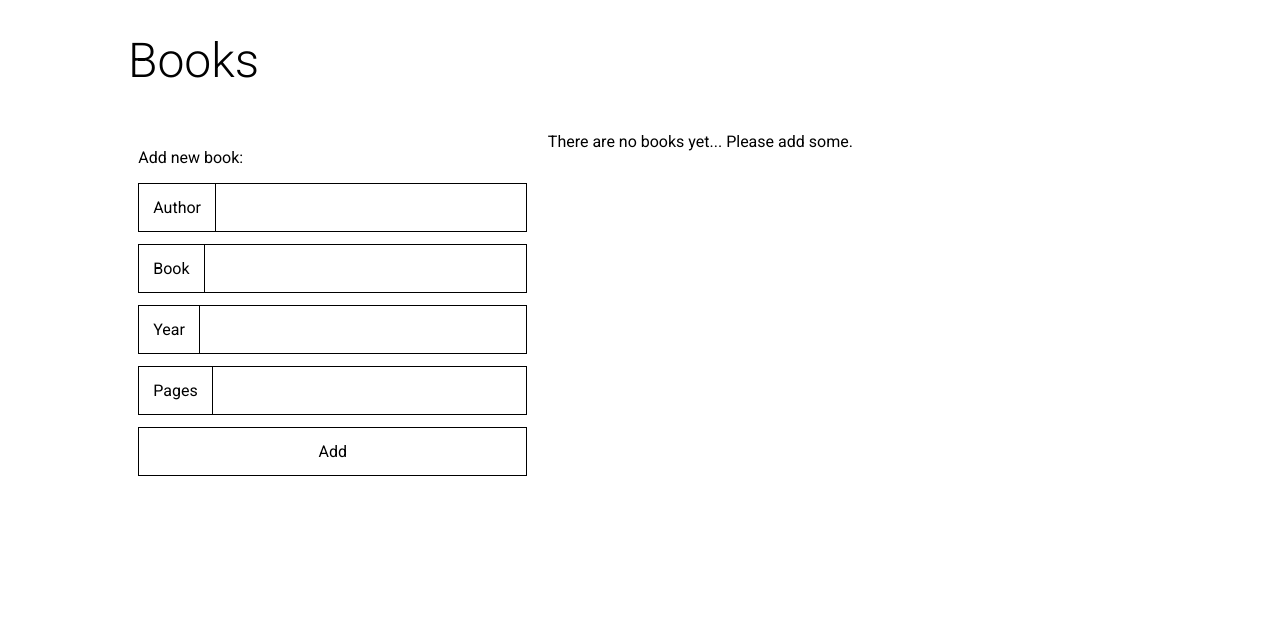
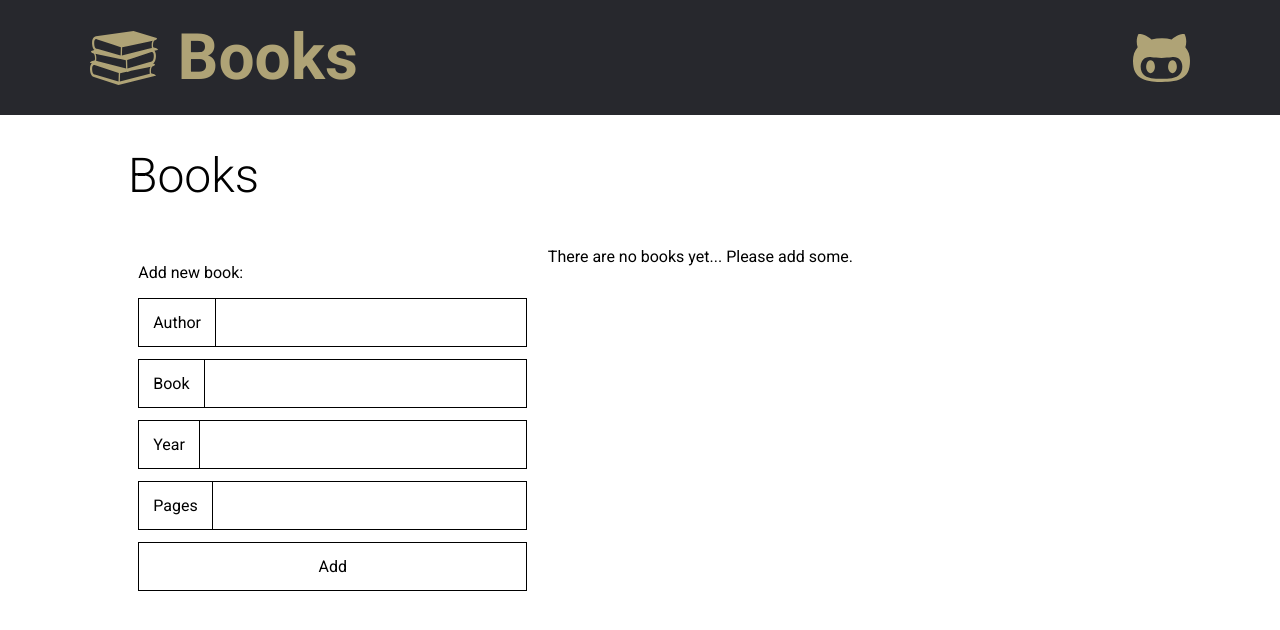
Before and after one commit to romankrru/books, a React app: page / in a window 1280 px wide. Shown: the top 630 px of the page. Built offline with nearby package versions, Linux system fonts and the light colour scheme.

Commit message:
Add Header

```diff
--- /dev/null
+++ b/src/components/Header/Header.css
@@ -0,0 +1,29 @@
+.Header {
+  background-color: #27282D;
+}
+
+.HeaderInner {
+  display: flex;
+  justify-content: space-between;
+  align-items: center;
+  padding: 20px 2%;
+  width: 90%;
+  max-width: 1500px;
+  margin: 0 auto;
+}
+
+.GithubLink {
+  display: block;
+  width: 57px;
+  height: 48px;
+
+  font-size: 0;
+
+  background-repeat: no-repeat;
+  background-position: center;
+  background-image: url('../../assets/img/icons/github-character.svg');
+}
+
+.GithubLink:hover {
+  background-image: url('../../assets/img/icons/github-character-hover.svg');
+}
--- /dev/null
+++ b/src/components/Header/Header.js
@@ -0,0 +1,21 @@
+import React from 'react';
+
+import styles from './Header.css';
+import Logo from '../Logo/Logo';
+
+const GithubLink = () => (
+  <a className={styles.GithubLink} href="https://github.com/romankrru/books">
+    Gihub
+  </a>
+);
+
+const Header = () => (
+  <header className={styles.Header}>
+    <div className={styles.HeaderInner}>
+      <Logo />
+      <GithubLink />
+    </div>
+  </header>
+);
+
+export default Header;
--- a/src/components/Layout/Layout.js
+++ b/src/components/Layout/Layout.js
@@ -1,15 +1,19 @@
-import React from 'react';
+import React, { Fragment } from 'react';
 import PropTypes from 'prop-types';
 
 import styles from './Layout.css';
+import Header from '../Header/Header';
 
 const Layout = props => (
-  <div className={styles.LayoutContainer}>
-    <h1 className={styles.AppNameHeading}>Books</h1>
-    <div className={styles.LayoutContent}>
-      {props.children}
+  <Fragment>
+    <Header />
+    <div className={styles.LayoutContainer}>
+      <h1 className={styles.AppNameHeading}>Books</h1>
+      <div className={styles.LayoutContent}>
+        {props.children}
+      </div>
     </div>
-  </div>
+  </Fragment>
 );
 
 Layout.defaultProps = {
--- a/src/index.js
+++ b/src/index.js
@@ -13,8 +13,6 @@ import registerServiceWorker from './registerServiceWorker';
 
 let composeEnhancers;
 
-const persistedBooksList = ls.load('booksList');
-
 if (process.env.NODE_ENV === 'development') {
   /* eslint-disable no-underscore-dangle */
   composeEnhancers = window.__REDUX_DEVTOOLS_EXTENSION_COMPOSE__ || compose;
@@ -22,6 +20,8 @@ if (process.env.NODE_ENV === 'development') {
 } else {
   composeEnhancers = compose;
 }
+
+const persistedBooksList = ls.load('booksList');
 
 const store = createStore(
   rootReducer,
```
Also changed, not shown: src/assets/img/icons/github-character-hover.svg (added), src/assets/img/icons/github-character.svg (added).
